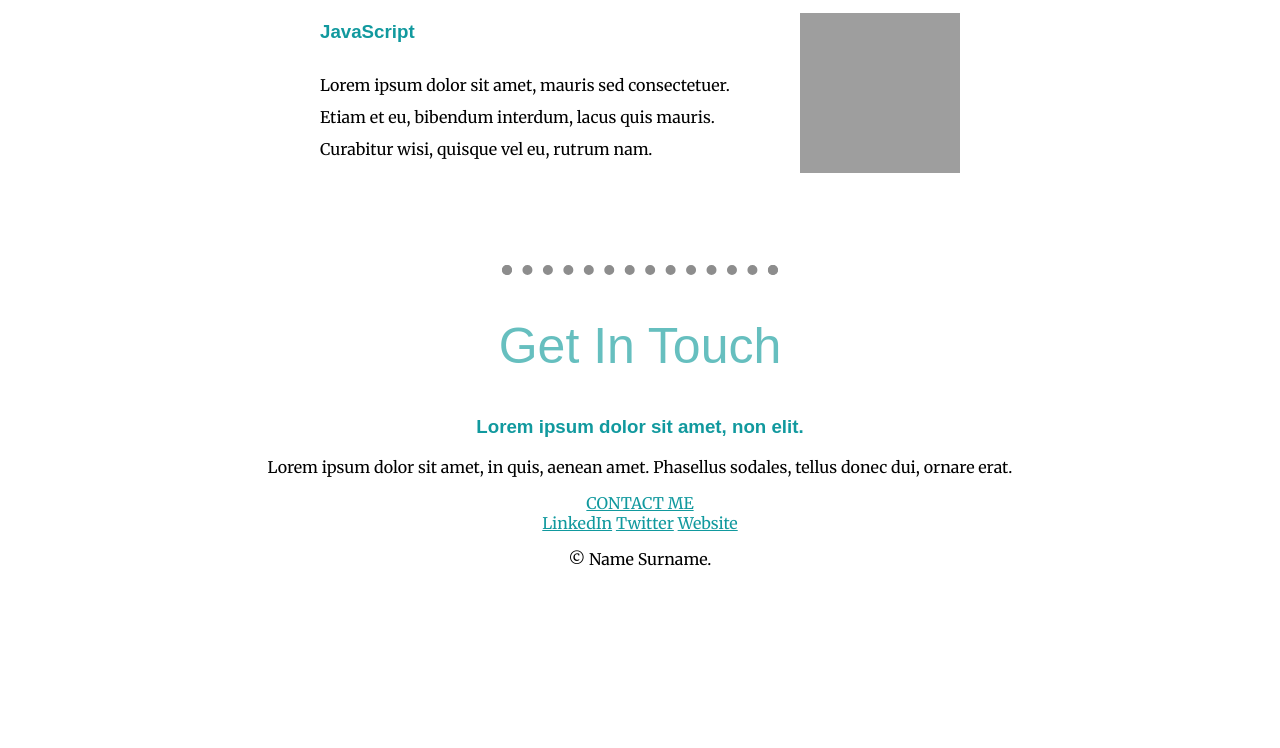
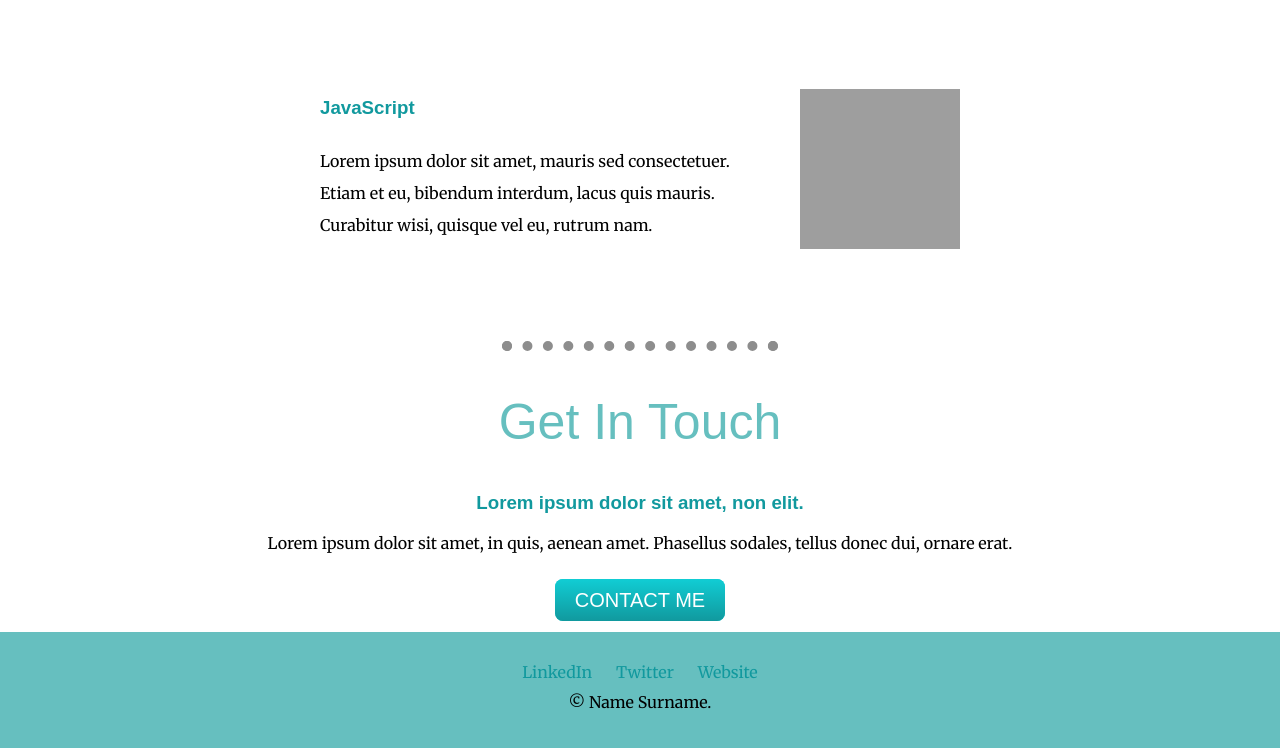
Before and after one commit to divyansh-4/WebD, a plain HTML site: page CSS-MySite/index.html in a window 1280 px wide. Shown: the part 1676-2424 px from the top of the page. Before the commit the page ends 2261 px from the top, so only its background shows below. Drawn offline with Linux system fonts and the light colour scheme; grey boxes are pictures that could not be loaded.

Commit message:
Completed Intermediate CSS

```diff
--- a/CSS-MySite/css/styles.css
+++ b/CSS-MySite/css/styles.css
@@ -74,3 +74,38 @@ hr{
     width: 20%;
     border-width: 10px;
 }
+.bottom-container{
+    background-color: #66BFBF;
+    padding: 30px;
+    margin-top: 20px;
+}
+.footer-link{
+    margin: 10px;
+    text-decoration: none;
+}
+.btn {
+    background: #11cdd4;
+    background-image: -webkit-linear-gradient(top, #11cdd4, #11999e);
+    background-image: -moz-linear-gradient(top, #11cdd4, #11999e);
+    background-image: -ms-linear-gradient(top, #11cdd4, #11999e);
+    background-image: -o-linear-gradient(top, #11cdd4, #11999e);
+    background-image: linear-gradient(to bottom, #11cdd4, #11999e);
+    -webkit-border-radius: 8;
+    -moz-border-radius: 8;
+    border-radius: 8px;
+    font-family: Arial;
+    color: #ffffff;
+    font-size: 20px;
+    padding: 10px 20px 10px 20px;
+    text-decoration: none;
+  }
+
+  .btn:hover {
+    background: #30e3cb;
+    background-image: -webkit-linear-gradient(top, #30e3cb,  #2bc4ad);
+    background-image: -moz-linear-gradient(top, #30e3cb,  #2bc4ad);
+    background-image: -ms-linear-gradient(top, #30e3cb,  #2bc4ad);
+    background-image: -o-linear-gradient(top, #30e3cb,  #2bc4ad);
+    background-image: linear-gradient(to bottom, #30e3cb,  #2bc4ad);
+    text-decoration: none;
+  }
--- a/CSS-MySite/index.html
+++ b/CSS-MySite/index.html
@@ -25,8 +25,11 @@
           <h2>Hello.</h2>
           <p>Lorem ipsum dolor sit amet, vitae volutpat, dui conubia, dolor urna. Non auctor, montes nulla distinctio.</p>
         </div>
+        <br>
+        <br>
         <hr>
         <div class="skills">
+          <br>
           <h2>My Skills</h2>
           <div class="skill-row">
             <img class="aimg" src="https://media.giphy.com/media/Ukf1sR3NjwX49dKqxm/giphy.gif" alt="" height="160px">
@@ -44,6 +47,7 @@
           <h2>Get In Touch</h2>
           <h3>Lorem ipsum dolor sit amet, non elit.</h3>
           <p>Lorem ipsum dolor sit amet, in quis, aenean amet. Phasellus sodales, tellus donec dui, ornare erat.</p>
+          <br>
           <a class="btn" href="mailto:name@email.com">CONTACT ME</a>
         </div>
       </div>
@@ -53,7 +57,7 @@
         <a class="footer-link" href="https://www.linkedin.com/">LinkedIn</a>
         <a class="footer-link" href="https://twitter.com/">Twitter</a>
         <a class="footer-link" href="https://www.appbrewery.co/">Website</a>
-        <p>© Name Surname.</p>
+        <p style="margin:10px;">© Name Surname.</p>
       </div>
 
 </body>
```
